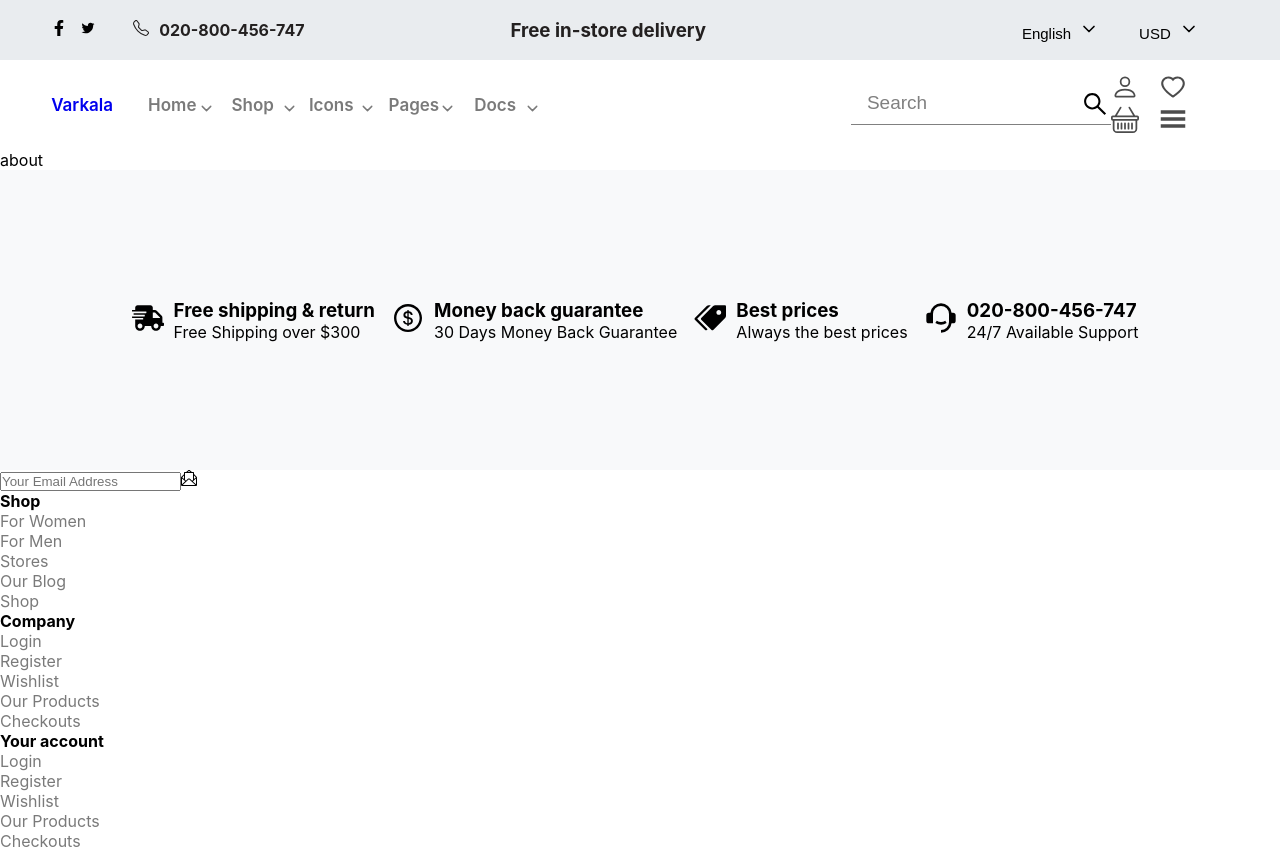
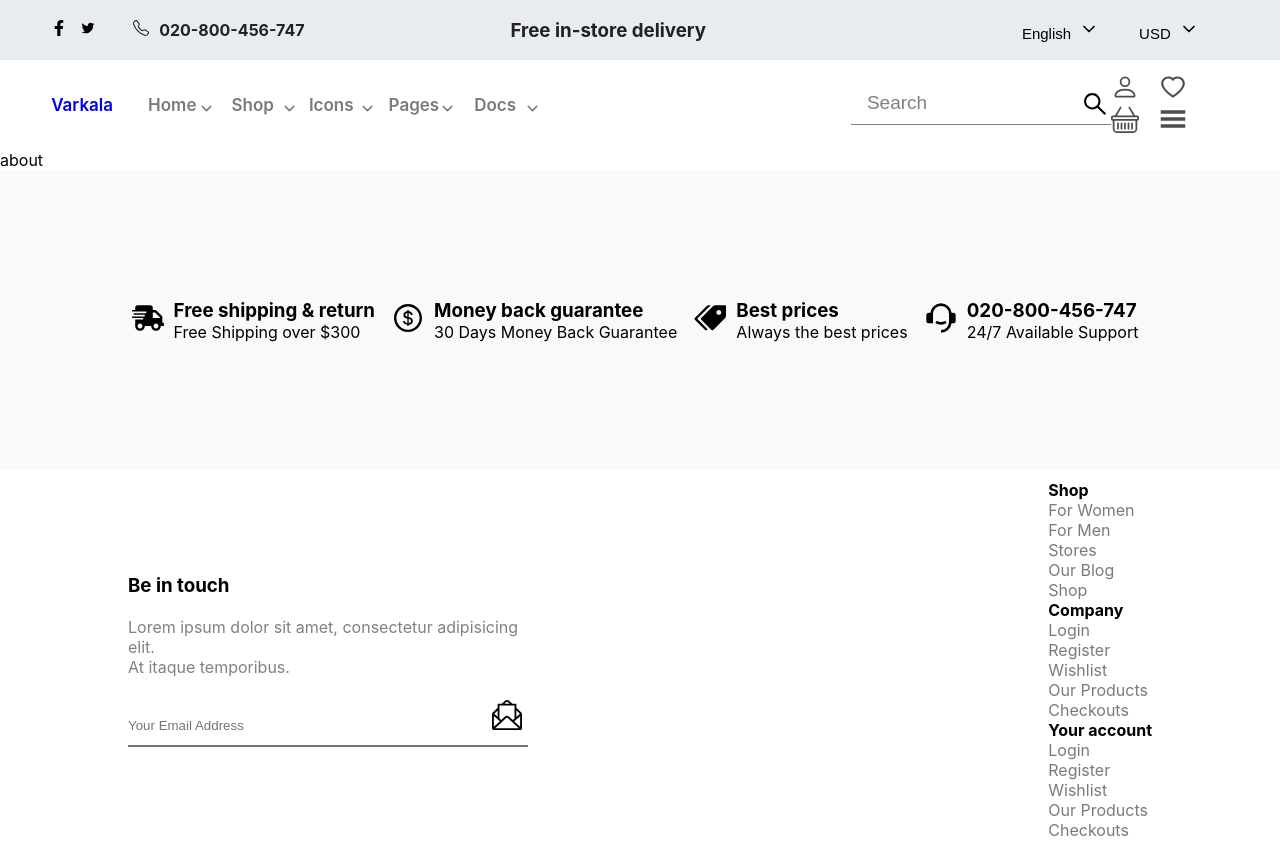
Before and after one commit to Kerimov056/Varkala, a React (Create React App) app: page /about in a window 1280 px wide. Built offline with nearby package versions, Linux system fonts and the light colour scheme.

Commit message:
fouter two scss next

```diff
--- a/src/components/fouter/Fouter.jsx
+++ b/src/components/fouter/Fouter.jsx
@@ -44,13 +44,13 @@ const Fouter = () => {
             </div>
             <div className='foutertwo'>
                 <div className='foutertwo_in'>
-                    <div>
-                        <h3></h3>
-                        <p></p>
+                    <div className='left'>
+                        <h3>Be in touch</h3>
+                        <p>Lorem ipsum dolor sit amet, consectetur adipisicing elit.<br/> At itaque temporibus.</p>
                         <input type='text' placeholder='Your Email Address'></input>
                         <span><SlEnvolopeLetter /></span>
                     </div>
-                    <div>
+                    <div className='right'>
                         <div>
                             <b>Shop</b>
                             <ul>
--- a/src/components/fouter/fouter.scss
+++ b/src/components/fouter/fouter.scss
@@ -39,4 +39,39 @@
     width: 100%;
     height: 380px;
     background-color: white;
+    display: flex;
+    justify-content: center;
+    align-items: center;
+
+    .foutertwo_in{
+        width: 80%;
+        height: 100%;
+        display: flex;
+        justify-content: space-between;
+        align-items: center;
+
+        .left{
+            width: 40%;
+            &>p{
+                margin-top: 20px;
+                color: rgb(130, 128, 128);
+            }
+            &>input{
+                margin-top: 30px;
+                width: 400px;
+                height: 40px;
+                border-top: none;
+                border-right: none;
+                border-left: none;
+            }
+            &>span{
+                &>svg{
+                    width: 30px;
+                    height: 30px;
+                    margin-left: -36px;
+                    margin-top: 10px;
+                }
+            }
+        }
+    }
 }
```
